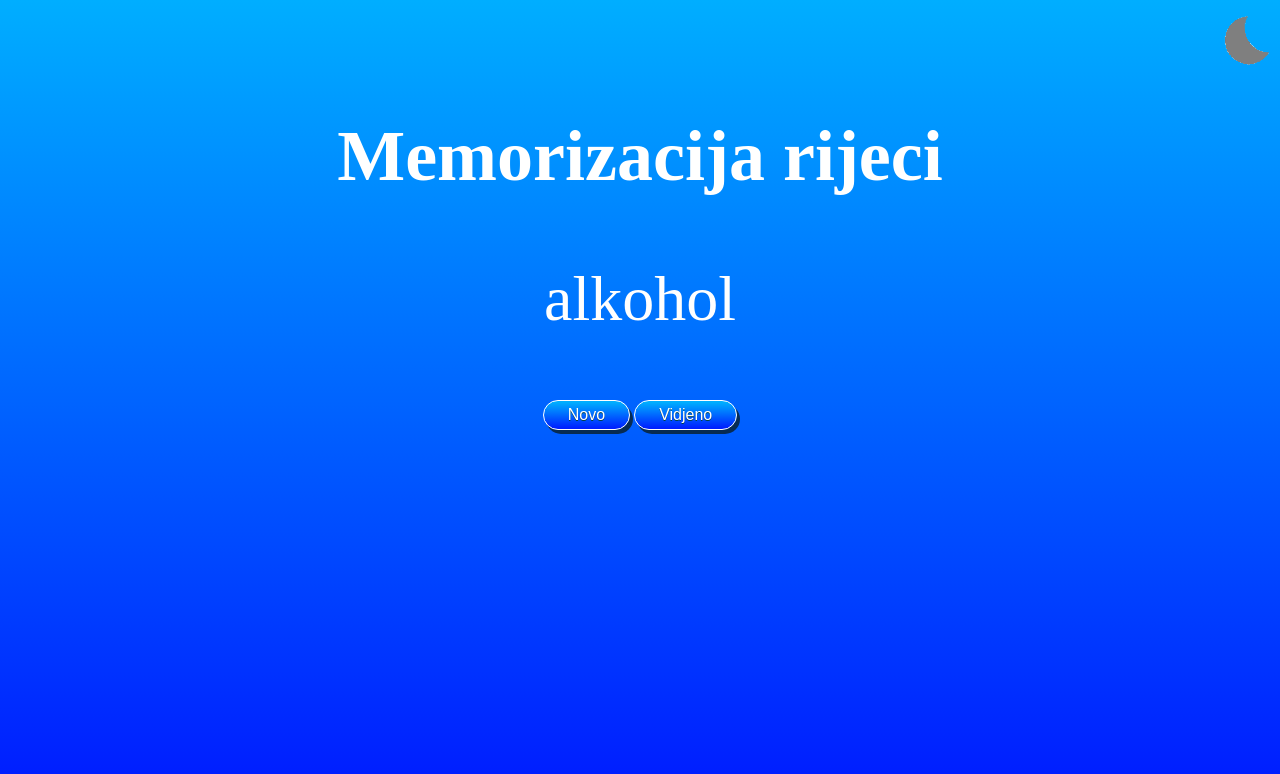
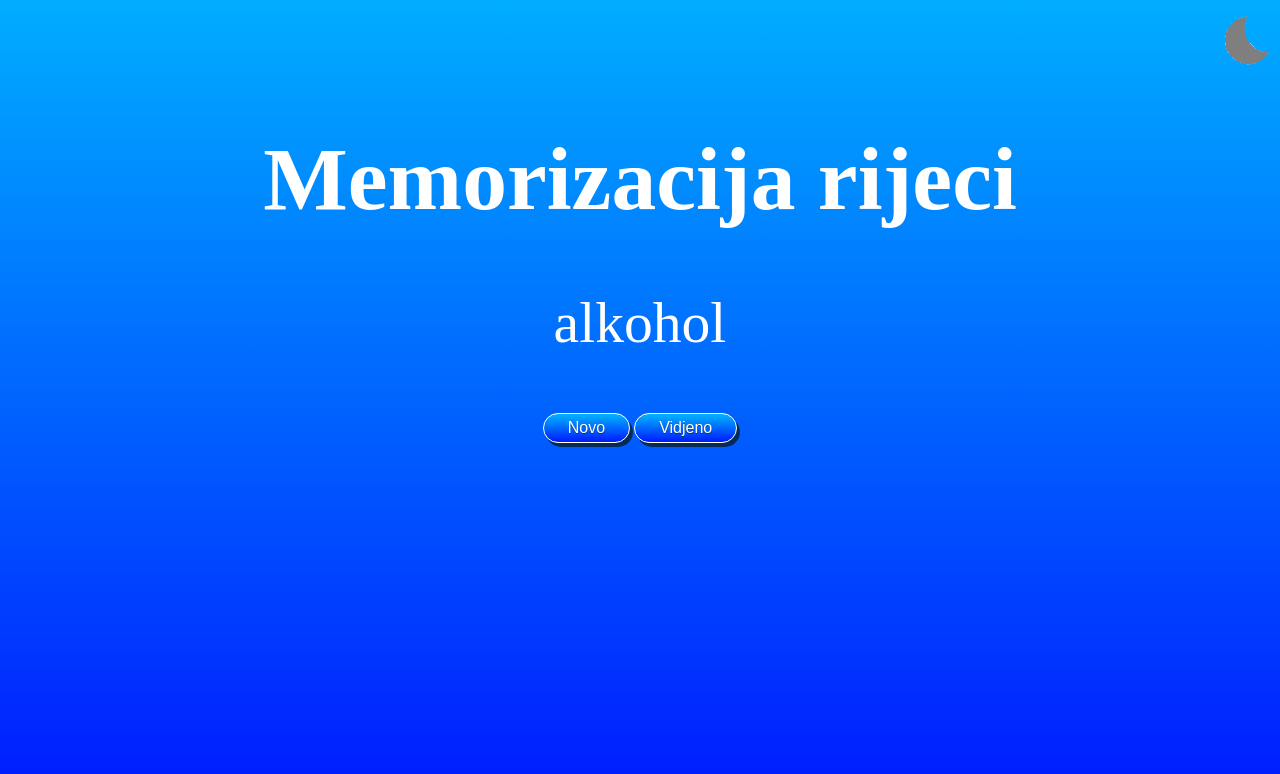
Before and after one commit to domi15/Memorizacija-rijeci, a plain HTML site: page index.html in a window 1280 px wide. Drawn offline with Linux system fonts and the light colour scheme.

Commit message:
Update index.html

```diff
--- a/index.html
+++ b/index.html
@@ -12,9 +12,9 @@
                 <img src="moon.jpg" onclick="DarkMode()" style="text-align: right; cursor: pointer;"></img>
             </div>
         </div>
-        <h1 style="text-align: center;color: white;font-size: 450%;">Memorizacija rijeci</h1>
+        <h1 style="text-align: center;color: white;font-size: 7vw;">Memorizacija rijeci</h1>
         <p></p>
-        <p id="rijec" style="text-align: center; font-size: 400%; color: white;">Rijec</p>
+        <p id="rijec" style="text-align: center; font-size: 4.5vw; color: white;">Rijec</p>
         <p></p>
         <div class="Button">
             <button class="myButton" onclick="novo()">Novo</button>
```
